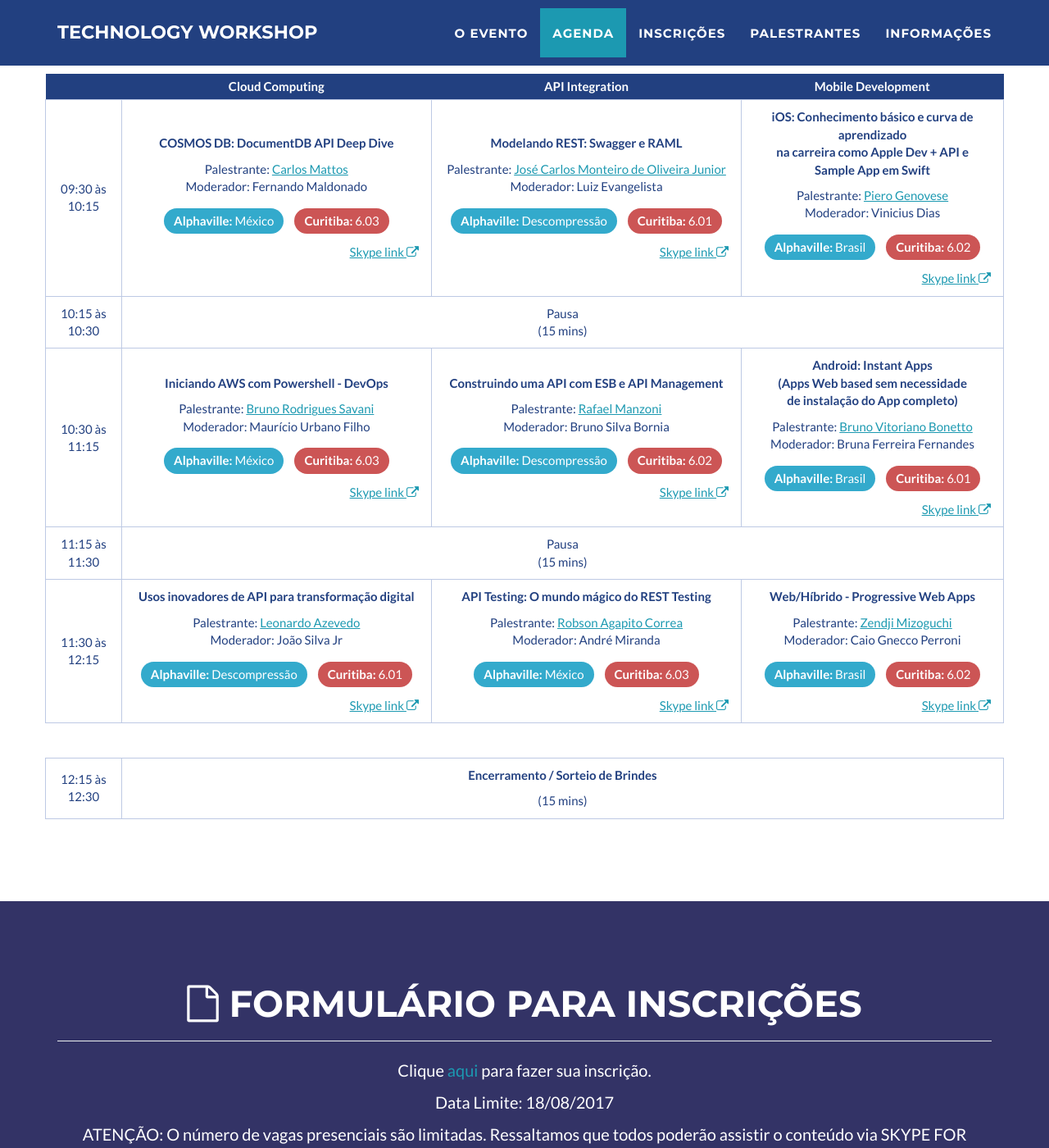
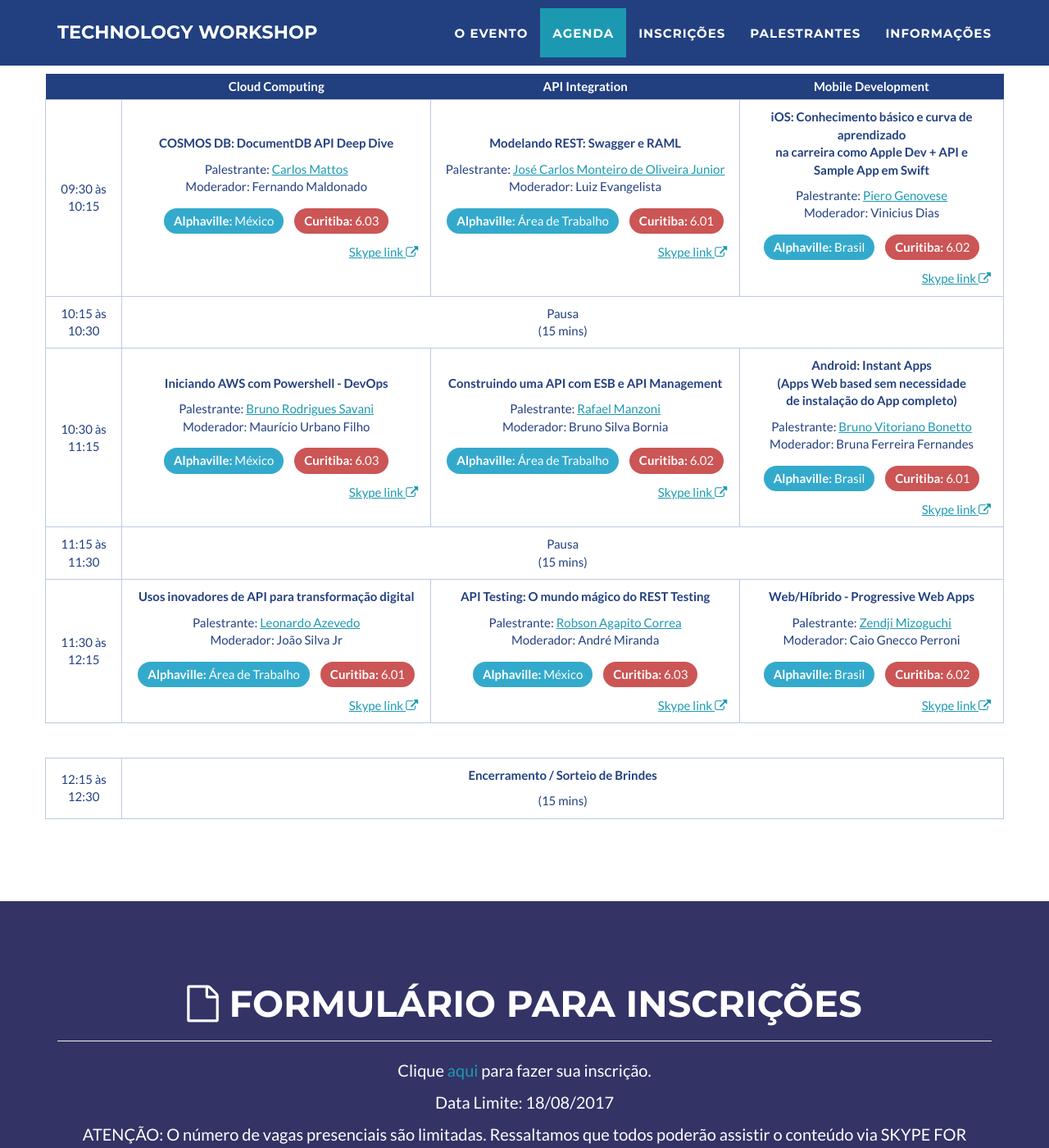
Before and after one commit to gft-technical-practices/2017-workshop-2, a Jekyll site: the page built from index.html, in a window 1280 px wide and 1400 px high, scrolled down 1558 px. Shown: the whole window at 82% size. Built offline with Jekyll 4.4.1, drawn with Linux system fonts in a browser that asks for light colours.

Commit message:
Update agenda.html
Alterando nome da sala em alphaville

```diff
--- a/_includes/agenda.html
+++ b/_includes/agenda.html
@@ -63,7 +63,7 @@
 				<br/>Palestrante: <a href="#jose_junior">José Carlos Monteiro de Oliveira Junior</a>
 				<br/>Moderador: Luiz Evangelista<br/>
 
-        <div class="track-tag alphaville"><strong>Alphaville: </strong>Descompressão</div>
+        <div class="track-tag alphaville"><strong>Alphaville: </strong>Área de Trabalho</div>
         <div class="track-tag curitiba"><strong>Curitiba: </strong>6.01</div>
 
 				<a class="skype-link" href="https://meet.gft.com/andre-luiz.duarte/5ZFBQ61F" target="_blank">
@@ -110,7 +110,7 @@
 				<br/>Palestrante: <a href="#rafael_manzoni">Rafael Manzoni</a>
 				<br/>Moderador: Bruno Silva Bornia<br/>
 
-				<div class="track-tag alphaville"><strong>Alphaville: </strong>Descompressão</div>
+				<div class="track-tag alphaville"><strong>Alphaville: </strong>Área de Trabalho</div>
         <div class="track-tag curitiba"><strong>Curitiba: </strong>6.02</div>
 
 				<a class="skype-link" href="https://meet.gft.com/andre-luiz.duarte/NZ4M4RNJ" target="_blank">
@@ -143,7 +143,7 @@
 				<br/>Palestrante: <a href="#leonardo_azevedo">Leonardo Azevedo</a>
 				<br/>Moderador: João Silva Jr<br/>
 
-        <div class="track-tag alphaville"><strong>Alphaville: </strong>Descompressão</div>
+        <div class="track-tag alphaville"><strong>Alphaville: </strong>Área de Trabalho</div>
         <div class="track-tag curitiba"><strong>Curitiba: </strong>6.01</div>
 
 				<a class="skype-link" href="https://meet.gft.com/andre-luiz.duarte/3JB5F081" target="_blank">
```
